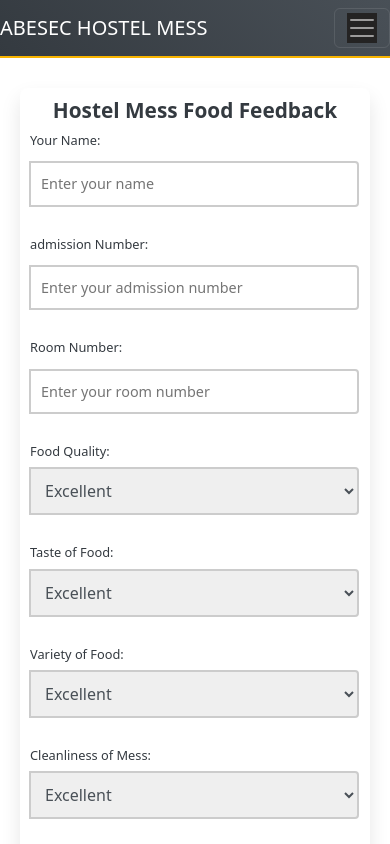
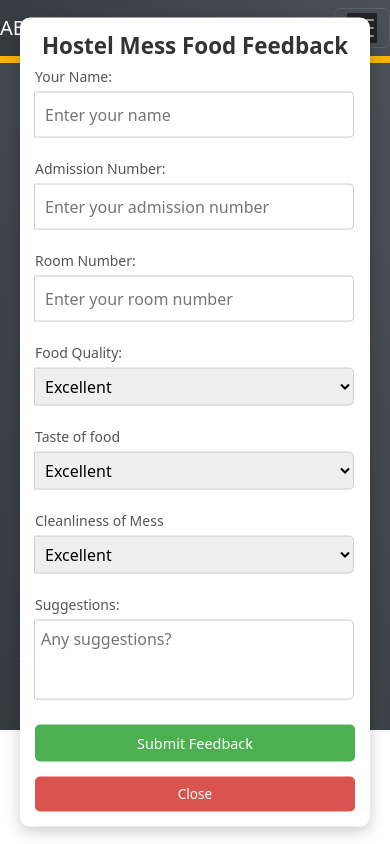
Before and after one commit to vikasgup895/mess-app, a React (Vite) app: page /FeedbackForm in a window 390 px wide. Shown: the top 844 px of the page. Built offline with nearby package versions, Linux system fonts and the light colour scheme.

Commit message:
add feedback form popup

```diff
--- a/src/Components/FeedbackForm.css
+++ b/src/Components/FeedbackForm.css
@@ -1,132 +1,194 @@
-/* General Styling */
-body {
-    font-family: 'Arial', sans-serif;
-    background-color: #f1f3f5;
-    margin: 0;
+/* Feedback Section (Scoped to Form Only) */
+.popup {
+    width: 90%;
+    max-width: 400px;
+    background: white;
+    border-radius: 10px;
+    position: fixed;
+    top: 50%;
+    left: 50%;
+    transform: translate(-50%, -50%) scale(0.1);
+    text-align: center;
+    padding: 10px;
+    color: #333;
+    visibility: hidden;
+    transition: transform 0.3s ease-in-out, opacity 0.3s ease-in-out;
+    box-shadow: 0 5px 15px rgba(0, 0, 0, 0.2);
+    opacity: 1;
+}
+
+/* Show Popup */
+.popup.active {
+    visibility: visible;
+    transform: translate(-50%, -50%) scale(1);
+    opacity: 1;
+}
+
+/* Blur Effect on Submit */
+.popup.blur {
+    filter: blur(10px);
+    pointer-events: none;
+}
+
+/* Popup Content */
+.popup-content {
     display: flex;
     flex-direction: column;
-    min-height: 100vh;
-}
-
-/* Ensure content area takes remaining space */
-.main-content {
-    flex-grow: 1;
-    padding-top: 10px; /* Adjust according to navbar height */
-    padding-bottom: 10px; /* Adjust according to footer height */
-    text-align: center;
-    display: flex;
-    justify-content: center; /* Center content horizontally */
-    align-items: center; /* Center content vertically */
-}
-
-/* Container Styling */
-.feedback-container {
-    background-color: #fff;
-    padding: 15px; /* Further reduced padding */
-    border-radius: 8px;
-    box-shadow: 0 10px 20px rgba(0, 0, 0, 0.1);
-    width: 100%;
-    max-width: 500px; /* Reduced max-width for a smaller form */
-    text-align: center;
-    margin: 20px; /* Ensures some space on smaller screens */
+    gap: 5px;
 }
 
 /* Form Title */
 .form-title {
-  font-size: 1.6rem; /* Reduced font size */
-  color: #343a40;
-  margin-bottom: 8px; /* Further reduced margin */
-  font-weight: 600;
+    font-size: 1.4rem;
+    font-weight: 900;
+    margin-bottom: 1px;
 }
 
-/* Form Styling */
-.feedback-form {
-  display: flex;
-  flex-direction: column;
-  gap: 8px; /* Reduced gap further */
-}
-
-/* Input Group */
+/* Input Fields */
 .input-group {
     display: flex;
     flex-direction: column;
     align-items: flex-start;
+    margin-bottom: 5px;
 }
 
 .input-group label {
-  font-size: 0.9rem; /* Reduced label font size */
-  color: #343a40;
-  margin-bottom: 6px; /* Reduced margin */
+    font-size: 0.85rem;
+    margin-bottom: 3px;
+    color: #333;
 }
 
-/* Input, Select, and Textarea Styling */
-input[type="text"],
-select,
-textarea {
+.input-group input,
+.input-group select,
+.input-group textarea {
     width: 100%;
-  padding: 10px; /* Reduced padding inside input fields */
-  margin-top: 5px;
-  border: 2px solid #ccc;
-  border-radius: 4px;
-  font-size: 0.9rem; /* Reduced font size */
-  color: #495057;
-  transition: border-color 0.3s ease;
+    padding: 8px;
+    border: 1px solid #ccc;
+    border-radius: 5px;
+    font-size: 0.85rem;
 }
 
-/* Focus State Styling */
-input[type="text"]:focus,
-select:focus,
-textarea:focus {
-  border-color: #f8b400;
-  outline: none;
+/* Adjust textarea height */
+.input-group textarea {
+    resize: none;
+    height: 70px;
 }
 
-/* Textarea Styling */
-textarea {
-  resize: vertical;
-}
-
-/* Submit Button Styling */
+/* Submit Button */
 .submit-btn {
-  background-color: #f8b400;
+    width: 100%;
+    background-color: #4caf50;
     color: white;
-  padding: 10px 16px; /* Reduced padding */
-  font-size: 0.9rem; /* Reduced font size */
+    padding: 10px;
+    font-size: 1rem;
     border: none;
-  border-radius: 4px;
+    border-radius: 5px;
     cursor: pointer;
-  transition: background-color 0.3s ease, transform 0.2s ease;
-  margin-top: 10px; /* Reduced margin */
+    transition: background 0.3s ease;
+    margin-top: 5px;
 }
 
 .submit-btn:hover {
-  background-color: #e0a800;
-  transform: scale(1.05);
+    background-color: #43a047;
 }
 
-/* Hover Effect for Inputs */
-input[type="text"]:hover,
-select:hover,
-textarea:hover {
-  border-color: #f8b400;
+
+
+/* Close Button */
+.close-popup-btn {
+    background-color: #d9534f;
+    color: white;
+    padding: 8px;
+    font-size: 0.9rem;
+    border: none;
+    border-radius: 5px;
+    cursor: pointer;
+    margin-top: 10px;
 }
 
-/* Responsive Design */
-@media (max-width: 480px) {
-  .feedback-container {
-    padding: 10px; /* Further reduced padding for mobile */
+.close-popup-btn:hover {
+    background-color: #c9302c;
+}
+
+/* Thank You Popup */
+.thank-you-popup {
+    position: fixed;
+    top: 50%;
+    left: 50%;
+    transform: translate(-50%, -50%);
+    background: white;
+    padding: 20px;
+    text-align: center;
+    border-radius: 10px;
+    box-shadow: 0 5px 15px rgba(0, 0, 0, 0.2);
+    width: 90%;
+    max-width: 300px;
+}
+
+/* Thank You Image */
+.thank-you-content img {
+    width: 80px;
+    height: 80px;
+    margin-bottom: 10px;
+}
+
+/* Thank You Button */
+.thank-you-popup button {
+    background-color: #3cb966;
+    width: 50%;
+    color: white;
+    padding: 8px 12px;
+    border: none;
+    border-radius: 5px;
+    cursor: pointer;
+}
+
+/* Mobile Responsive */
+
+@media (max-width: 450px) {
+    .popup {
+        width: 95%;
+        max-width: 350px;
+        padding: 15px;
+    }
+
+    .input-group input,
+    .input-group select,
+    .input-group textarea {
+        width: 100%;
+        padding: 6px; /* Reduced padding for smaller input fields */
+        font-size: medium; /* Smaller font size for input fields */
+    }
+
+    /* Adjust textarea height */
+    .input-group textarea {
+        resize: none;
+        font-size: medium;
+        height: 80px; /* Reduced height for textarea */
+    }
+
+    .submit-btn {
+        font-size: 0.9rem; /* Smaller font size for submit button */
+        padding: 8px; /* Reduced padding for submit button */
+    }
+
+    .close-popup-btn {
+        font-size: 0.85rem; /* Smaller font size for close button */
+        padding: 7px; /* Reduced padding for close button */
+    }
+
+    .thank-you-popup {
+        width: 90%; /* Adjusted width of thank you popup */
+    }
+  .input-group {
+        margin-bottom: 3px; /* Further reduced gap on mobile */
     }
 
     .form-title {
-    font-size: 1.3rem; /* Reduced font size for mobile */
+        font-size: 1.4rem; /* Reduced title font size on mobile */
     }
-
-  .input-group label {
-    font-size: 0.8rem; /* Reduced label font size for mobile */
-  }
-
-  .submit-btn {
-    padding: 8px 12px; /* Reduced padding for mobile */
-    font-size: 0.8rem; /* Reduced font size for mobile */
+    .thank-you-popup button {
+        font-size: 0.9rem; /* Smaller button text size */
+        padding: 8px 10px; /* Reduced padding for thank you button */
     }
 }
--- a/src/Components/FeedbackForm.jsx
+++ b/src/Components/FeedbackForm.jsx
@@ -1,7 +1,8 @@
 import React, { useState } from 'react';
 import './FeedbackForm.css';
+import image from './Image/tick.png';
 
-const FeedbackForm = () => {
+const FeedbackForm = ({ closePopup }) => { // Receive closePopup function
   const [formData, setFormData] = useState({
     name: '',
     admissionNo: '',
@@ -13,6 +14,8 @@ const FeedbackForm = () => {
     suggestions: '',
   });
 
+  const [isThankYouVisible, setIsThankYouVisible] = useState(false);
+
   const handleChange = (e) => {
     const { name, value } = e.target;
     setFormData({
@@ -23,22 +26,22 @@ const FeedbackForm = () => {
 
   const handleSubmit = (e) => {
     e.preventDefault();
-    alert('Feedback submitted successfully!');
-    setFormData({
-      name: '',
-      admissionNo: '',
-      roomNo: '',
-      foodQuality: 'excellent',
-      taste: 'excellent',
-      variety: 'excellent',
-      cleanliness: 'excellent',
-      suggestions: '',
-    });
+    setIsThankYouVisible(true); // Show thank you popup
+    setTimeout(() => {
+      setIsThankYouVisible(false);
+      closePopup(); // Close feedback form after showing Thank You message
+    }, 5000);
+  };
+
+  // Function to handle closing the Thank You popup
+  const handleThankYouClose = () => {
+    setIsThankYouVisible(false); // Hide the Thank You popup
   };
 
   return (
-    <div className="main-content">
-    <div className="feedback-container">
+    <div className="popup active">
+      <div className={`popup-content ${isThankYouVisible ? 'blur' : ''}`}>
+
         <h1 className="form-title">Hostel Mess Food Feedback</h1>
         <form className="feedback-form" onSubmit={handleSubmit}>
           <div className="input-group">
@@ -55,7 +58,7 @@ const FeedbackForm = () => {
           </div>
 
           <div className="input-group">
-          <label htmlFor="admissionNo">admission Number:</label>
+            <label htmlFor="admissionNo">Admission Number:</label>
             <input
               type="text"
               id="admissionNo"
@@ -66,6 +69,7 @@ const FeedbackForm = () => {
               required
             />
           </div>
+
           <div className="input-group">
             <label htmlFor="roomNo">Room Number:</label>
             <input
@@ -81,12 +85,7 @@ const FeedbackForm = () => {
 
           <div className="input-group">
             <label htmlFor="foodQuality">Food Quality:</label>
-          <select
-            id="foodQuality"
-            name="foodQuality"
-            value={formData.foodQuality}
-            onChange={handleChange}
-          >
+            <select id="foodQuality" name="foodQuality" value={formData.foodQuality} onChange={handleChange}>
               <option value="excellent">Excellent</option>
               <option value="good">Good</option>
               <option value="average">Average</option>
@@ -95,13 +94,8 @@ const FeedbackForm = () => {
           </div>
 
           <div className="input-group">
-          <label htmlFor="taste">Taste of Food:</label>
-          <select
-            id="taste"
-            name="taste"
-            value={formData.taste}
-            onChange={handleChange}
-          >
+            <label htmlFor="taste">Taste of food</label>
+            <select id="taste" name="taste" value={formData.taste} onChange={handleChange}>
               <option value="excellent">Excellent</option>
               <option value="good">Good</option>
               <option value="average">Average</option>
@@ -110,28 +104,8 @@ const FeedbackForm = () => {
           </div>
 
           <div className="input-group">
-          <label htmlFor="variety">Variety of Food:</label>
-          <select
-            id="variety"
-            name="variety"
-            value={formData.variety}
-            onChange={handleChange}
-          >
-            <option value="excellent">Excellent</option>
-            <option value="good">Good</option>
-            <option value="average">Average</option>
-            <option value="poor">Poor</option>
-          </select>
-        </div>
-
-        <div className="input-group">
-          <label htmlFor="cleanliness">Cleanliness of Mess:</label>
-          <select
-            id="cleanliness"
-            name="cleanliness"
-            value={formData.cleanliness}
-            onChange={handleChange}
-          >
+            <label htmlFor="variety">Cleanliness of Mess</label>
+            <select id="variety" name="variety" value={formData.variety} onChange={handleChange}>
               <option value="excellent">Excellent</option>
               <option value="good">Good</option>
               <option value="average">Average</option>
@@ -141,21 +115,25 @@ const FeedbackForm = () => {
 
           <div className="input-group">
             <label htmlFor="suggestions">Suggestions:</label>
-          <textarea
-            id="suggestions"
-            name="suggestions"
-            value={formData.suggestions}
-            onChange={handleChange}
-            placeholder="Any suggestions?"
-            rows="4"
-          ></textarea>
+            <textarea id="suggestions" name="suggestions" value={formData.suggestions} onChange={handleChange} placeholder="Any suggestions?" rows="4"></textarea>
           </div>
 
-        <button type="submit" className="submit-btn">
-          Submit Feedback
-        </button>
+          <button type="submit" className="submit-btn">Submit Feedback</button>
         </form>
+        <button className="close-popup-btn" onClick={closePopup}>Close</button>
       </div>
+
+      {/* Thank You Popup */}
+      {isThankYouVisible && (
+        <div className="thank-you-popup">
+          <div className="thank-you-content">
+            <img src={image} alt="Thank You" />
+            <h2>Thank You!</h2>
+            <p>Your feedback has been submitted successfully.</p>
+            <button onClick={handleThankYouClose}>OK</button>
+          </div>
+        </div>
+      )}
     </div>
   );
 };
```
Also changed, not shown: src/Components/Home.jsx (+17 -9 lines), src/Components/Image/tick.png (added). Lines whose indentation alone changed are shown as unchanged.
